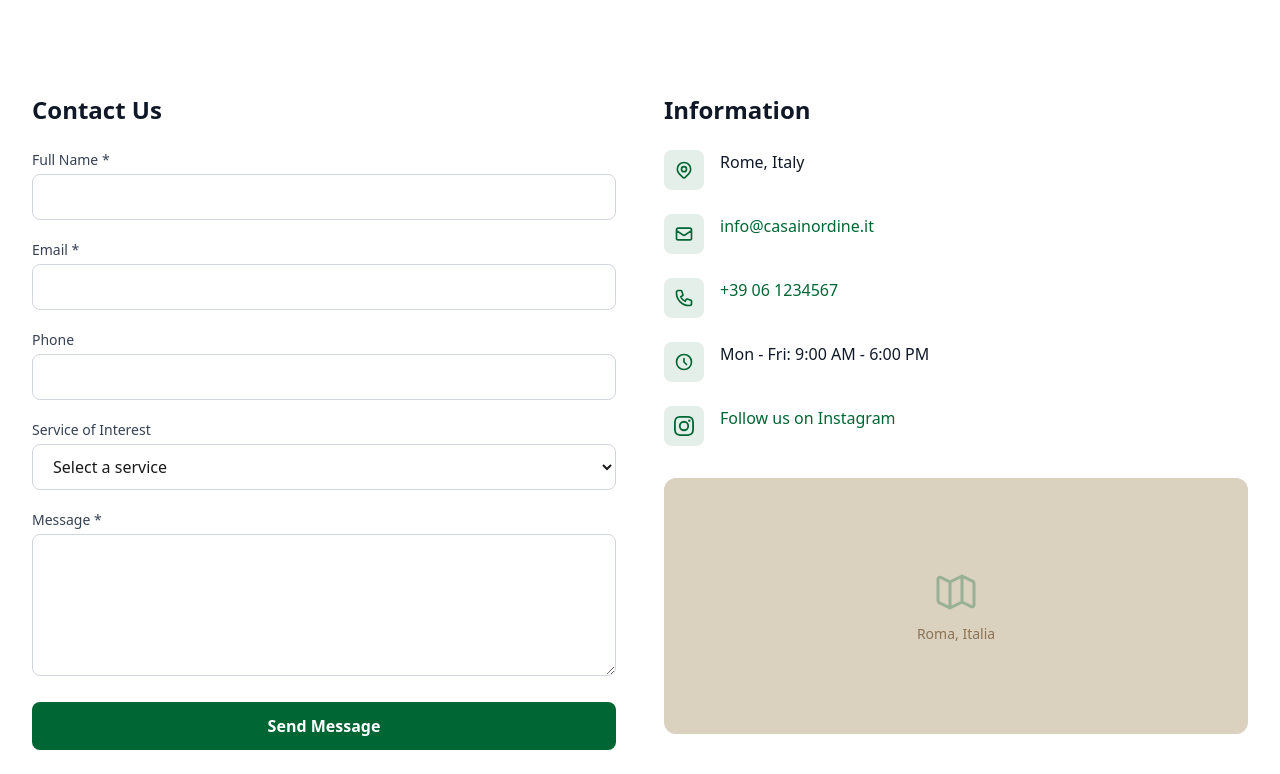
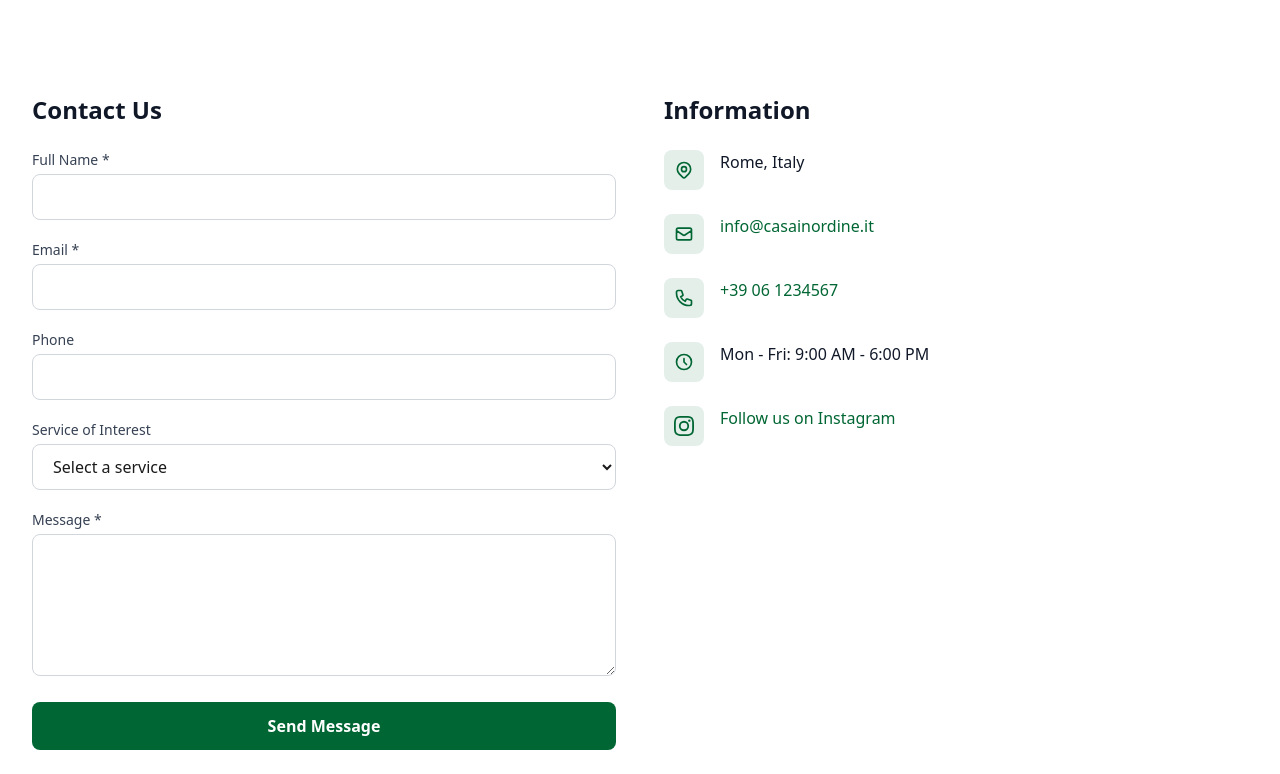
Before and after one commit to edwardcastle/casa-in-ordine, a Next.js app: page /en/contact in a window 1280 px wide. Shown: the part 386-1160 px from the top of the page. Built offline with nearby package versions, Linux system fonts and the light colour scheme.

Commit message:
Update Instagram URL, remove map placeholder, fix contact page alignment

```diff
--- a/src/app/[locale]/contact/page.tsx
+++ b/src/app/[locale]/contact/page.tsx
@@ -26,7 +26,7 @@ export default function ContactPage() {
 
       <section className="py-16 md:py-24">
         <div className="max-w-7xl mx-auto px-4 sm:px-6 lg:px-8">
-          <div className="grid md:grid-cols-2 gap-12">
+          <div className="grid md:grid-cols-2 gap-12 items-start">
             {/* Contact Form */}
             <div>
               <h2 className="text-2xl font-bold text-gray-900 mb-6">{t('heroTitle')}</h2>
@@ -99,7 +99,7 @@ export default function ContactPage() {
                   </div>
                   <div>
                     <a
-                      href="https://instagram.com/casainordine"
+                      href="https://www.instagram.com/casainordine_it/"
                       target="_blank"
                       rel="noopener noreferrer"
                       className="font-medium text-primary hover:text-primary-dark transition-colors"
@@ -109,16 +109,6 @@ export default function ContactPage() {
                   </div>
                 </div>
               </div>
-
-              {/* Map placeholder */}
-              <div className="mt-8 bg-secondary rounded-xl h-64 flex items-center justify-center">
-                <div className="text-center">
-                  <svg className="w-12 h-12 text-primary/30 mx-auto mb-2" fill="none" stroke="currentColor" viewBox="0 0 24 24">
-                    <path strokeLinecap="round" strokeLinejoin="round" strokeWidth={1.5} d="M9 20l-5.447-2.724A1 1 0 013 16.382V5.618a1 1 0 011.447-.894L9 7m0 13l6-3m-6 3V7m6 10l4.553 2.276A1 1 0 0021 18.382V7.618a1 1 0 00-.553-.894L15 4m0 13V4m0 0L9 7" />
-                  </svg>
-                  <p className="text-sm text-accent">Roma, Italia</p>
-                </div>
-              </div>
             </div>
           </div>
         </div>
--- a/src/components/Footer.tsx
+++ b/src/components/Footer.tsx
@@ -64,7 +64,7 @@ export default function Footer() {
             <div className="mt-4">
               <h4 className="text-sm font-semibold mb-2">{t('footer.followUs')}</h4>
               <a
-                href="https://instagram.com/casainordine"
+                href="https://www.instagram.com/casainordine_it/"
                 target="_blank"
                 rel="noopener noreferrer"
                 className="inline-flex items-center gap-2 text-sm text-white/80 hover:text-white transition-colors"
--- a/src/components/JsonLd.tsx
+++ b/src/components/JsonLd.tsx
@@ -18,7 +18,7 @@ export default function JsonLd() {
     },
     serviceType: ['Decluttering', 'Home Organizing', 'Professional Organizing'],
     openingHours: 'Mo-Fr 09:00-18:00',
-    sameAs: ['https://instagram.com/casainordine'],
+    sameAs: ['https://www.instagram.com/casainordine_it/'],
   };
 
   return (
```
